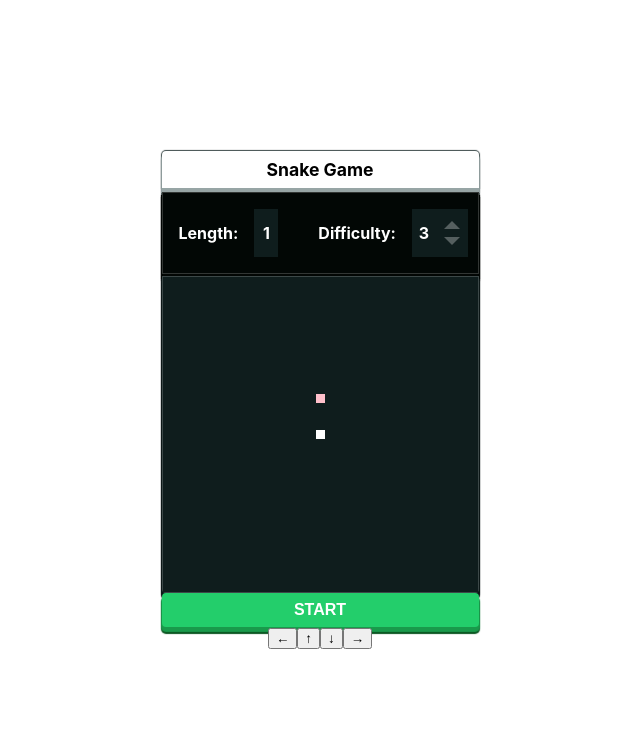
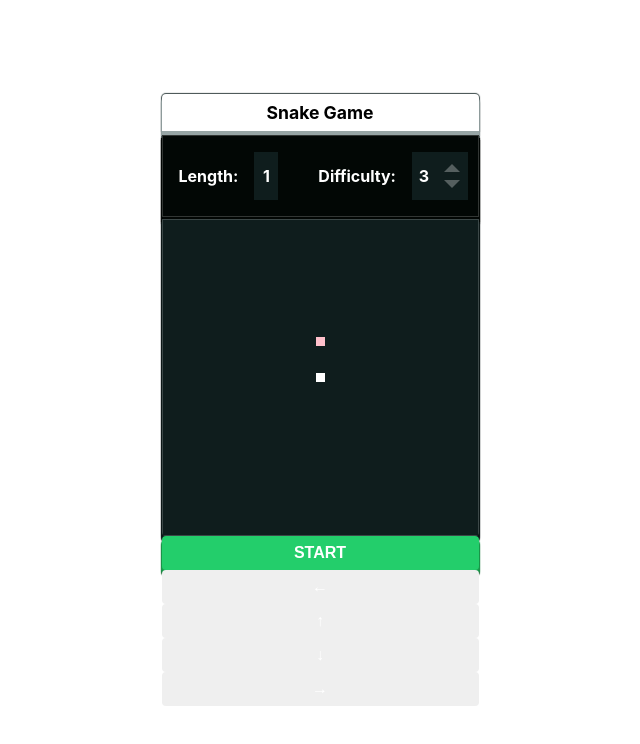
Before and after one commit to version-1/hooks-snake-game, a React (Create React App) app: page / in a window 1280 px wide. Shown: the top 744 px of the page, without its empty margins (320-960 px from the left). Built offline with nearby package versions, Linux system fonts and the light colour scheme.

Commit message:
add class to ManipulationPanel

```diff
--- a/src/components/ManipulationPanel.jsx
+++ b/src/components/ManipulationPanel.jsx
@@ -8,10 +8,12 @@
 
   return (
     <div className="manipulation-panel">
-      <button onClick={onLeft}>←</button>
-      <button onClick={onUp}>↑</button>
-      <button onClick={onDown}>↓</button>
-      <button onClick={onRight}>→</button>
+      <button className="manipulation-btn btn btn-left" onClick={onLeft}>←</button>
+      <div>
+        <button className="manipulation-btn btn btn-up" onClick={onUp}>↑</button>
+        <button className="manipulation-btn btn btn-down" onClick={onDown}>↓</button>
+      </div>
+      <button className="manipulation-btn btn btn-right" onClick={onRight}>→</button>
     </div>
   );
 };
```
